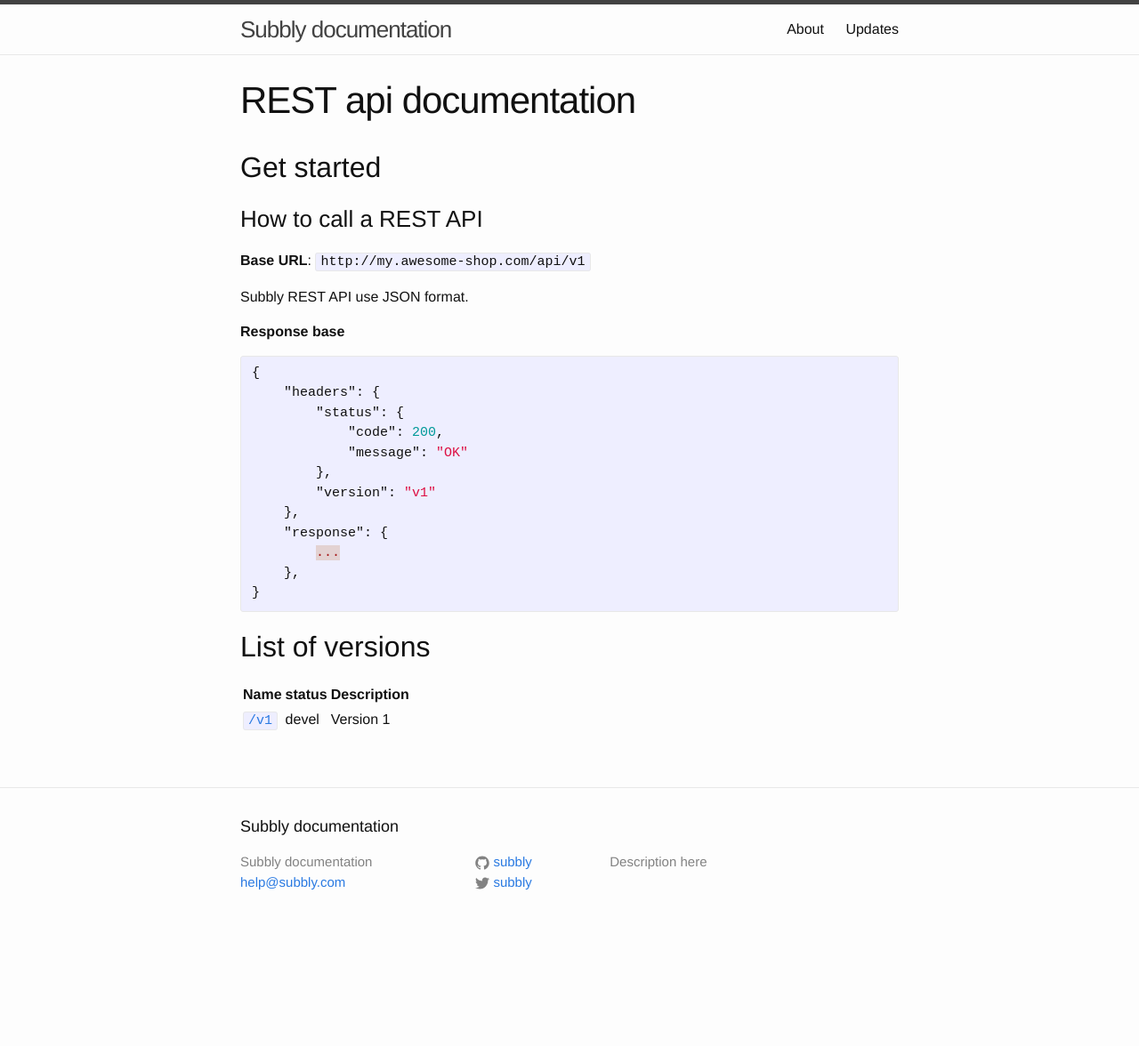
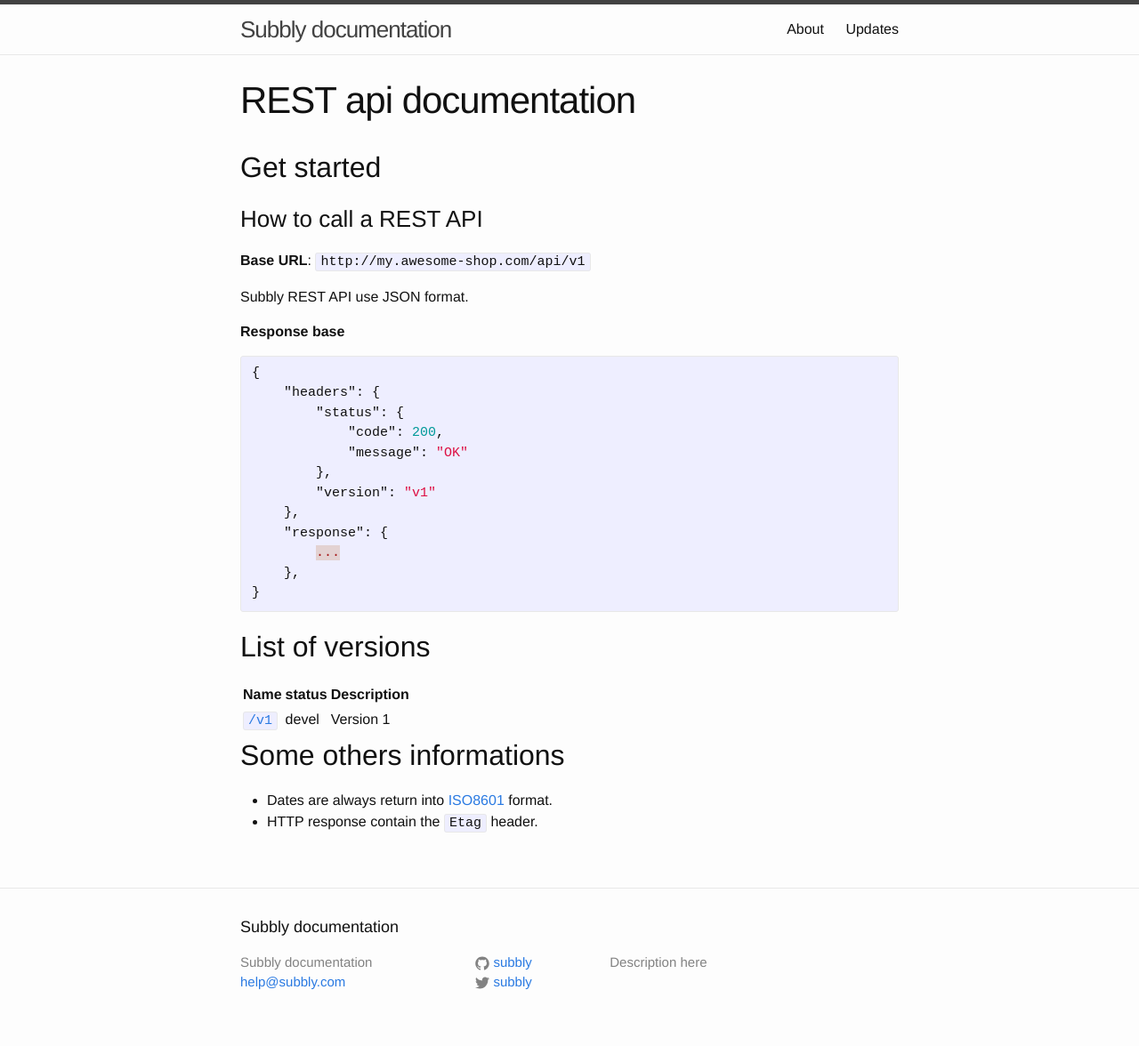
Before and after one commit to subbly/documentation, a Jekyll site: the page built from rest-api/index.md, in a window 1280 px wide. Shown: the whole page at 89% size. Built offline with Jekyll 4.4.1, drawn with Linux system fonts in a browser that asks for light colours; before the commit the page ends 1063 px from its top, so only the background shows below that.

Commit message:
Update index of REST api documentation

```diff
--- a/rest-api/index.md
+++ b/rest-api/index.md
@@ -32,3 +32,8 @@
 | Name | status | Description |
 |------|--------|-------------|
 | [`/v1`]({{ '/rest-api/v1/services' | prepend: site.baseurl }}) | devel | Version 1 |
+
+## Some others informations
+
+* Dates are always return into [ISO8601](http://en.wikipedia.org/wiki/ISO_8601) format.
+* HTTP response contain the `Etag` header.
```
